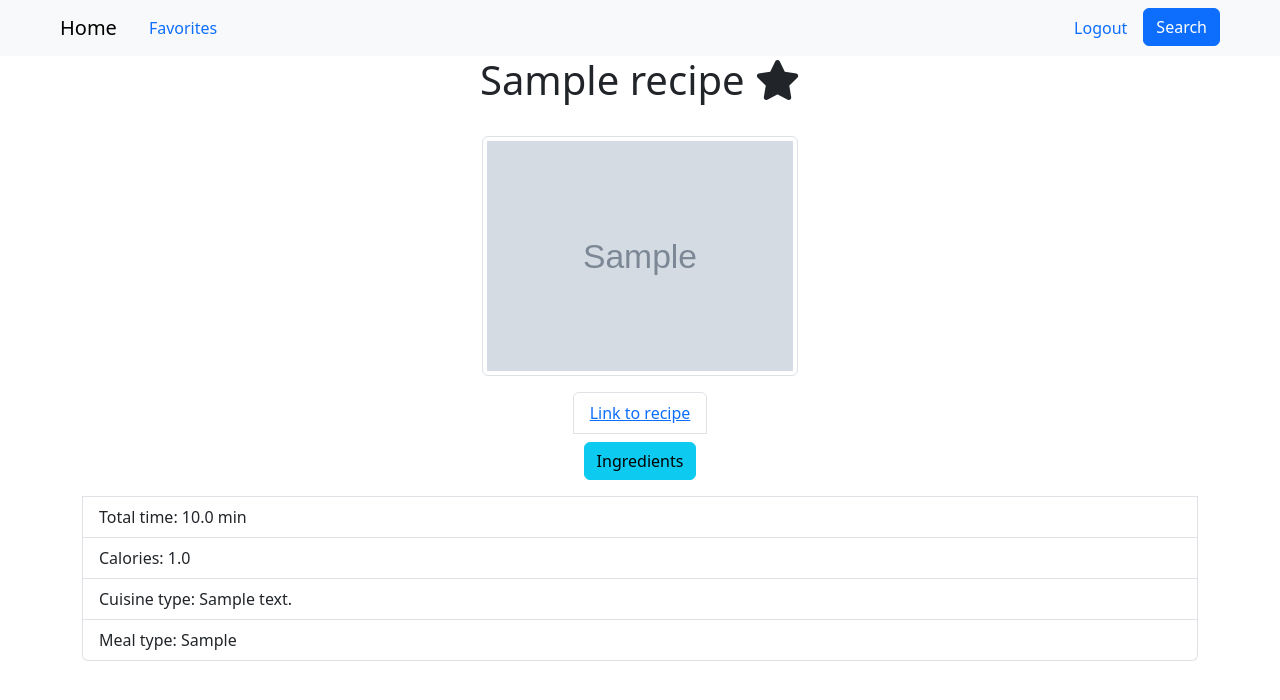
After one commit to pkotis32/Recipe_Finder, a Flask app: page /api/recipes/1 in a window 1280 px wide. The commit adds this page. Shown: the top 700 px of the page. Run offline with Flask 3, Linux system fonts and the light colour scheme; the visitor is signed in with stand-in values (Sample User, id 1); tables that the repository leaves empty hold one stand-in row (values such as "Sample post"); grey boxes marked "Sample" are stand-in pictures.

Commit message:
added functionality to save favorites, also have function star icons to toggle favorites

```diff
--- a/recipe_finder/api_models.py
+++ b/recipe_finder/api_models.py
@@ -21,7 +21,7 @@ class RecipeClass:
     def extract_from_json(response):
         """ extract recipe information from response and return the recipes, also save recipes to database """
         recipes = []
-        for hit in response['hits'][:3]:
+        for hit in response['hits']:
             recipe = hit['recipe']
 
             title = recipe['label']
--- a/recipe_finder/app.py
+++ b/recipe_finder/app.py
@@ -1,6 +1,6 @@
 from flask import Flask, render_template, request, session, redirect, flash, g, jsonify
 from flask_debugtoolbar import DebugToolbarExtension
-from models import db, connect_db, User, Recipe, Ingredient_Line, Ingredient, Ingredient_Info, Recipe_Ingredient, User_Favorite
+from models import db, connect_db, User, Recipe, Ingredient, Ingredient_Info, Recipe_Ingredient, User_Favorite
 from forms import Register, Login
 from api_models import RecipeClass
 from config import application_id, application_key
@@ -71,38 +71,38 @@ def save_recipe_info_to_database(recipes):
         cuisine_type = recipe.cuisine_type
         meal_type = recipe.meal_type
 
-        database_recipe = Recipe(title=title, source=source, image=image, url=url, calories=calories, total_time=total_time, cuisine_type=cuisine_type, meal_type=meal_type)
 
-        db.session.add(database_recipe)
-        db.session.commit()
+        recipe_exists = Recipe.query.filter_by(title=title, source=source).first()
 
-        recipe_id = database_recipe.id
+        if recipe_exists is None:
+            database_recipe = Recipe(title=title, source=source, image=image, url=url, calories=calories, total_time=total_time, cuisine_type=cuisine_type, meal_type=meal_type)
 
-        for ingredient_line in ingredient_lines:
-            line = Ingredient_Line(line=ingredient_line, recipe_id = recipe_id)
-            db.session.add(line)
+            db.session.add(database_recipe)
             db.session.commit()
 
-        for ingredient in recipe.ingredients:
-            name = ingredient['food']
-            database_ingredient = Ingredient(name = name)
-            db.session.add(database_ingredient)
-            db.session.commit()
+            recipe_id = database_recipe.id
 
-            ingredient_id = database_ingredient.id
-            quantity = ingredient['quantity']
-            measure = ingredient['measure']
-            weight = ingredient['weight']
-            food_category = ingredient['foodCategory']
-            image = ingredient['image']
+            for ingredient in recipe.ingredients:
+                name = ingredient['food']
+                database_ingredient = Ingredient(name = name)
+                db.session.add(database_ingredient)
+                db.session.commit()
 
-            ingredient_info = Ingredient_Info(quantity=quantity, measure=measure, weight=weight, food_category=food_category, image=image, ingredient_id=ingredient_id)
-            db.session.add(ingredient_info)
-            db.session.commit()
+                ingredient_id = database_ingredient.id
+                text = ingredient['text']
+                quantity = ingredient['quantity']
+                measure = ingredient['measure']
+                weight = ingredient['weight']
+                food_category = ingredient['foodCategory']
+                image = ingredient['image']
 
-            recipe_ingredient = Recipe_Ingredient(recipe_id=recipe_id, ingredient_id=ingredient_id)
-            db.session.add(recipe_ingredient)
-            db.session.commit()
+                ingredient_info = Ingredient_Info(text=text, quantity=quantity, measure=measure, weight=weight, food_category=food_category, image=image, ingredient_id=ingredient_id)
+                db.session.add(ingredient_info)
+                db.session.commit()
+
+                recipe_ingredient = Recipe_Ingredient(recipe_id=recipe_id, ingredient_id=ingredient_id)
+                db.session.add(recipe_ingredient)
+                db.session.commit()
 
 
 
@@ -215,9 +215,18 @@ def save_ingredients():
 def get_recipes():
     """ get all relevant recipes """
 
+    print('hello')
+    if not g.user:
+        flash('Access unauthorized, please login/signup', 'danger')
+        return redirect('/')
+
+    ingredients = request.args.getlist('ingredients')
+    query_string = ','.join(ingredients)
+
+
     params = {
         'type': 'public',
-        'q': 'chicken',
+        'q': query_string,
         'app_id': application_id,
         'app_key': application_key
     }
@@ -234,8 +243,95 @@ def get_recipes():
 
         save_recipe_info_to_database(recipes)
 
+        saved_recipes = []
+        user_id = g.user.id
+        for recipe in recipes:
+            recipe = Recipe.query.filter_by(url=recipe.url).first()
+            saved_recipes.append(recipe)
+
+        user_favorites = User_Favorite.query.filter_by(user_id=user_id).all()
+        favorite_recipe_ids = {favorite.recipe_id for favorite in user_favorites}
 
     except Exception as e:
         print(f'An error occurred, {e}')
 
-    return render_template('recipe_list.html', recipes = recipes)
+    return render_template('recipe_list.html', recipes=saved_recipes, favorite_recipe_ids=favorite_recipe_ids)
+
+
+@app.route('/api/recipes/<int:recipe_id>')
+def show_recipe(recipe_id):
+    """ show specific recipe info """
+
+    if not g.user:
+        flash('Access unauthorized, please login/signup', 'danger')
+
+    user_id = g.user.id
+    recipe = Recipe.query.get(recipe_id)
+    favorite = User_Favorite.query.filter_by(user_id=user_id, recipe_id=recipe_id).first()
+
+    return render_template('specific_recipe.html', recipe=recipe, favorite=favorite)
+
+
+
+@app.route('/api/recipes/<int:recipe_id>/ingredients')
+def show_recipe_ingredients(recipe_id):
+    """ show recipe ingredients """
+
+    if not g.user:
+        flash('Access unauthorized, please login/signup', 'danger')
+
+    recipe = Recipe.query.get(recipe_id)
+
+    return render_template('recipe_ingredients.html', recipe = recipe)
+
+
+
+@app.route('/api/favorites/<int:recipe_id>/add', methods=['post'])
+def add_favorite(recipe_id):
+    """ add favorite to database """
+
+    if not g.user:
+        flash('Access unauthorized, please login/signup', 'danger')
+
+    user_id = g.user.id
+
+    user_favorite = User_Favorite(user_id=user_id, recipe_id=recipe_id)
+    db.session.add(user_favorite)
+    db.session.commit()
+
+    return jsonify({'message': 'Added recipe to favorites'})
+
+
+@app.route('/api/favorites/<int:recipe_id>/delete', methods=['post'])
+def delete_favorite(recipe_id):
+    """ remove favorite from the database """
+
+    if not g.user:
+        flash('Access unauthorized, please login/signup', 'danger')
+
+    user_id = g.user.id
+
+    user_favorite = User_Favorite.query.filter_by(user_id=user_id, recipe_id=recipe_id).first()
+
+    db.session.delete(user_favorite)
+    db.session.commit()
+
+    return jsonify({'message': 'Removed recipe from favorites'})
+
+
+
+
+@app.route('/api/favorites')
+def show_favorites():
+    """ show list of favorite recipes """
+
+    if not g.user:
+        flash('Access unauthorized, please login/signup', 'danger')
+
+    user = g.user
+
+    favorites = user.favorites
+
+    favorite_recipe_ids = {favorite.id for favorite in favorites}
+
+    return render_template('favorites_list.html', favorites=favorites, favorite_recipe_ids=favorite_recipe_ids)
--- a/recipe_finder/static/new.css
+++ b/recipe_finder/static/new.css
@@ -6,3 +6,13 @@ div#dropdown {
     max-height: 300px;
     overflow-y: auto;
 }
+
+.recipe_header {
+    height: 40vh;
+}
+
+
+.recipe_list {
+    max-height: 75vh;
+    overflow-y: auto;
+}
--- a/recipe_finder/static/new.js
+++ b/recipe_finder/static/new.js
@@ -47,6 +47,54 @@ $(document).ready(function() {
         $(this).toggleClass('bg-info')
         const selectedIngredient = $(this).data('ingredient')
         toggleIngredientSelection(selectedIngredient)
+    })
+
+
+    $('.favorite').on('click', async function() {
+
+        const isFavorite = $(this).hasClass('fas')
+        const recipe_id = $(this).data('recipe-id')
+        console.log(isFavorite)
+        console.log(recipe_id)
+        console.log('hello')
+        console.log(isFavorite)
+        $(this).toggleClass('fas far')
+
+        if (!isFavorite) {
+            try{
+                const resp = await axios.post(`/api/favorites/${recipe_id}/add`)
+                console.log(resp.data)
+            } catch(e) {
+                console.log('Error', e)
+            }
+        }
+        else {
+            try {
+                const resp = await axios.post(`/api/favorites/${recipe_id}/delete`)
+                console.log(resp.data)
+            } catch(e) {
+                console.log('Error', e)
+            }
+        }
+
+    })
+
+
+    $('.search_recipes').on('click', async function() {
+
+
+        let ingredients = []
+
+        $('#selected > li').each(function() {
+            ingredients.push($(this).text().trim())
+        })
+
+        let baseUrl = '/api/recipes';
+        let queryParams = ingredients.map(ingredient => `ingredients=${encodeURIComponent(ingredient)}`).join('&')
+        let redirectUrl = `${baseUrl}?${queryParams}`
+
+        window.location.href = redirectUrl;
+
     })
 
 
--- a/recipe_finder/templates/base.html
+++ b/recipe_finder/templates/base.html
@@ -6,19 +6,29 @@
   <title></title>
   <link href="https://cdn.jsdelivr.net/npm/bootstrap@5.3.3/dist/css/bootstrap.min.css" rel="stylesheet" integrity="sha384-QWTKZyjpPEjISv5WaRU9OFeRpok6YctnYmDr5pNlyT2bRjXh0JMhjY6hW+ALEwIH" crossorigin="anonymous">
   <link rel="stylesheet" href="/static/new.css">
+  <link rel="stylesheet" href="https://cdnjs.cloudflare.com/ajax/libs/font-awesome/6.0.0-beta3/css/all.min.css">
 </head>
 <body>
 
   <nav class="navbar bg-body-tertiary">
     <div class="container-fluid">
-      <a class="navbar-brand ms-5" href="/">Home</a>
-      {% if session['curr_user'] %}
-      <ul class="nav justify-content-end me-5">
+      <div class="d-flex justify-content-between">
+        <a class="navbar-brand ms-5" href="/">Home</a>
+        {% if session['curr_user'] %}
+        <ul class="nav">
+          <li class="nav-item">
+            <a class="nav-link" href="/api/favorites">Favorites</a>
+          </li>
+        </ul>
+      </div>
+      <ul class="nav me-5">
         <li class="nav-item">
           <a class="nav-link" href="/logout">Logout</a>
         </li>
+        <li>
+          <a href="/" class="btn btn-primary">Search</a>
+        </li>
 
-        <a href="/" class="btn btn-primary search">Search</a>
       {% else %}
       <ul class="nav justify-content-end me-5">
         <li class="nav-item">
--- a/recipe_finder/templates/home.html
+++ b/recipe_finder/templates/home.html
@@ -22,9 +22,9 @@
     </div>
 </div>
 
-<div>
-    <a href="/api/recipes" class="btn btn-info">Recipes</a>
-</div>
+
+<button class="btn btn-info search_recipes">Recipes</button>
+
 {% endif %}
 
 
--- /dev/null
+++ b/recipe_finder/templates/specific_recipe.html
@@ -0,0 +1,35 @@
+{% extends 'base.html' %}
+
+{%block Header%}Recipes{%endblock%}
+
+{%block content%}
+
+<div class="recipe_header">
+    <div class="container recipe h-25">
+        <h1 class="d-3 text-center">{{recipe.title}}
+        {% if favorite %}
+        <i class="fas fa-star favorite" data-recipe-id="{{recipe.id}}"></i></h1>
+        {% else %}
+        <i class="far fa-star favorite" data-recipe-id="{{recipe.id}}"></i></h1>
+        {% endif %}
+    </div>
+    <div class="container image d-flex justify-content-center h-75">
+        <img class="img-thumbnail img-fluid" src="{{recipe.image}}" alt="recipe_image">
+    </div>
+</div>
+
+<div class="recipe_info container d-flex flex-column mt-3">
+    <ul class="list-group">
+        <li class="list-group-item align-self-center"><a href="{{recipe.url}}" target="_blank">Link to recipe</a></li>
+        <li class="list-group-item align-self-center border-0"><a class="btn btn-info" href="/api/recipes/{{recipe.id}}/ingredients">Ingredients</a></li>
+        <li class="list-group-item border-top mt-2">Total time: {{recipe.total_time}} min</li>
+        <li class="list-group-item">Calories: {{recipe.calories | round}}</li>
+        <li class="list-group-item">Cuisine type: {{recipe.cuisine_type}}</li>
+        <li class="list-group-item">Meal type: {{recipe.meal_type}}</li>
+
+    </ul>
+
+</div>
+
+
+{%endblock%}
```
Also changed, not shown: recipe_finder/models.py (+7 -15 lines), recipe_finder/templates/favorites_list.html (added, +22 -0 lines), recipe_finder/templates/recipe_ingredients.html (added, +18 -0 lines), recipe_finder/templates/recipe_list.html (+8 -4 lines).
